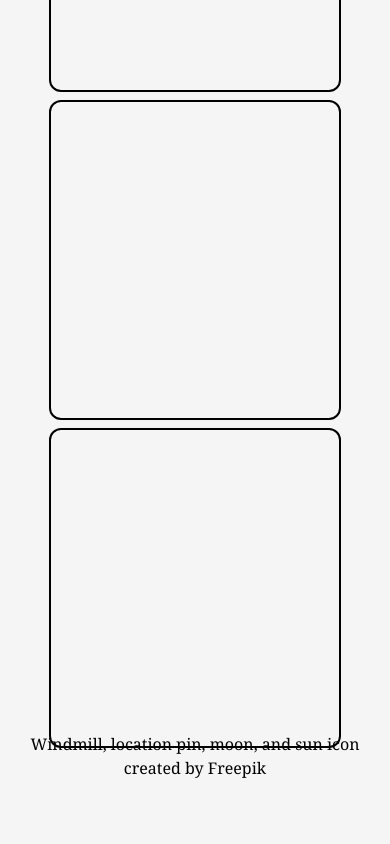
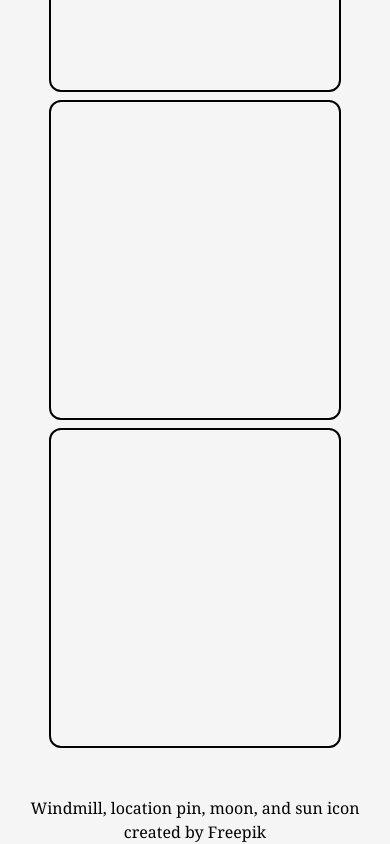
Before and after one commit to mitchelldirt/windmill-weather, a website built with Parcel: page src/index.html in a window 390 px wide. Shown: the part 1208-2052 px from the top of the page. Before the commit the page ends 1988 px from the top, so only its background shows below. Built offline with nearby package versions, Linux system fonts and the light colour scheme; no server answers.

Commit message:
whoops - small iphone bug

```diff
--- a/src/index.html
+++ b/src/index.html
@@ -113,7 +113,7 @@
   </main>
   <footer class="absolute bottom-0 left-0 text-center w-full">
     <div>
-      <p style="margin-top: 40px;" class=" font-serif">Windmill, location pin, moon, and sun icon created by Freepik</p>
+      <p style="" class="relative top-16 font-serif">Windmill, location pin, moon, and sun icon created by Freepik</p>
     </div>
   </footer>
   <script type="module" src="app.ts"></script>
```
Also changed, not shown: dist/index.html, dist/output.css, 2 other files.
